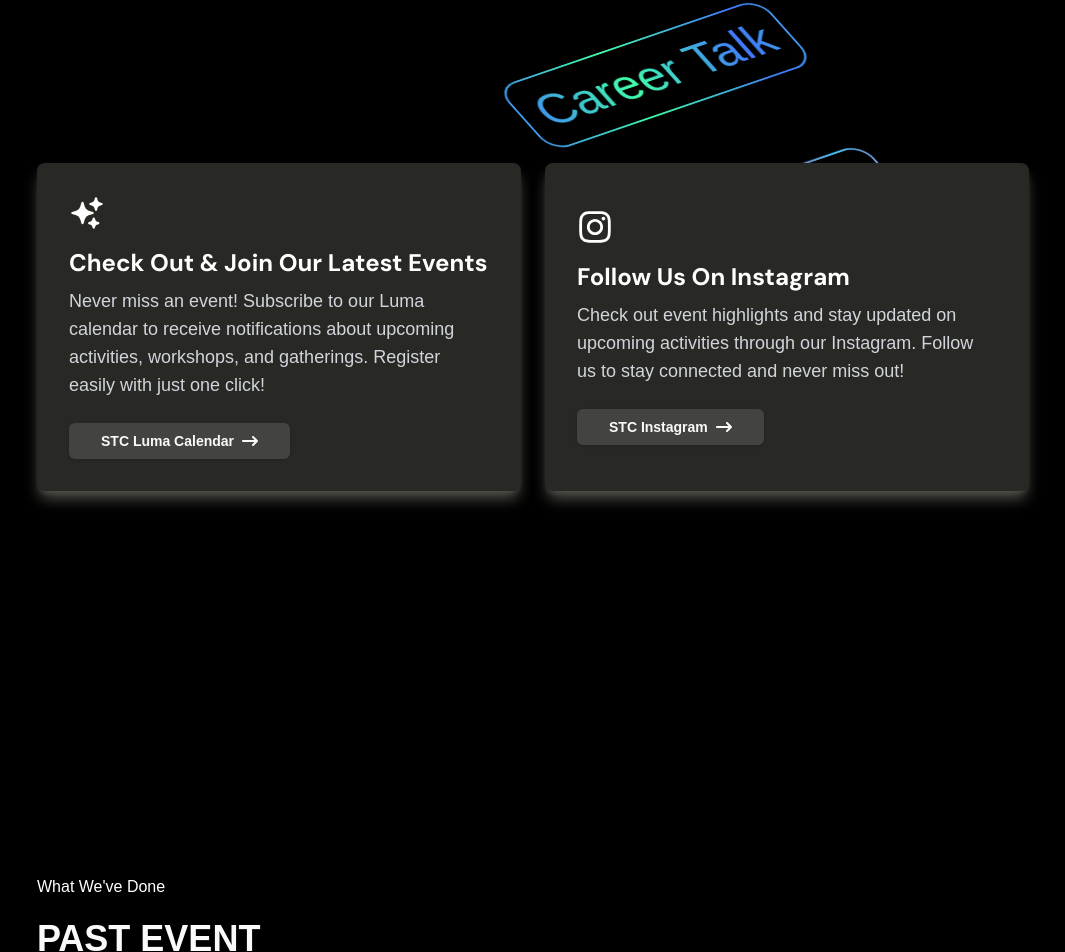
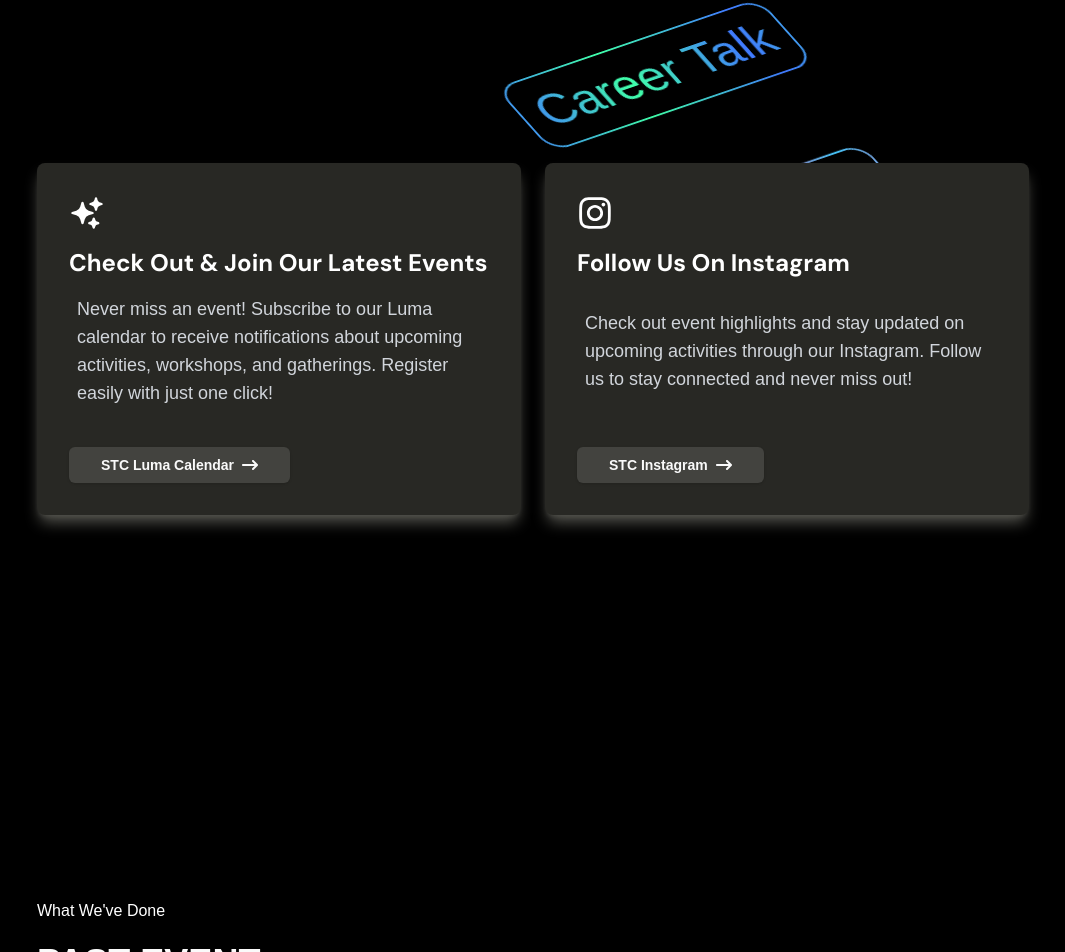
Before and after one commit to sunwaytechclub-user/stc-website-2025, a Next.js app: page / in a window 1280 px wide. Shown: the part 3793-4745 px from the top of the page, without its empty margins (107-1172 px from the left). Built offline with nearby package versions, Linux system fonts and the light colour scheme.

Commit message:
fix event alignment prb

```diff
--- a/components/Event.tsx
+++ b/components/Event.tsx
@@ -116,20 +116,26 @@
 
       <div className="grid grid-cols-1 md:grid-cols-2 gap-6 ">
       <SpotlightCard className="bg-[#282824] p-6 rounded-lg shadow-lg shadow shadow-[#54544e]" spotlightColor="rgba(110, 109, 104, 0.48)">
-          <div className="flex flex-col h-full justify-center items-start" onClick={(e) => e.stopPropagation()}>
+          <div className="flex flex-col h-full  items-start" onClick={(e) => e.stopPropagation()}>
             <motion.div
               initial={{ y: 48, opacity: 0 }}
               whileInView={{ y: 0, opacity: 1 }}
               transition={{ ease: "easeInOut", duration: 0.75 }}
-              className=""
+              className="flex flex-col h-full"
             >
+              <div className=" items-center gap-2">
                 <HiSparkles className="text-4xl  mb-4" />
                 <h3 className={`${dmSans.className}  text-xl md:text-2xl font-bold mb-2`}>Check Out & Join Our Latest Events</h3>
-              <p className="text-gray-300 mb-6 text-sm sm:text-base md:text-lg">
+              </div>
+
+              <div className="flex-1 flex items-center p-2">
+                <p className="text-gray-300 mb-6 text-sm sm:text-base md:text-lg flex-1">
                 Never miss an event! Subscribe to our Luma calendar to receive notifications about upcoming activities, workshops, and gatherings. Register easily with just one click!
                 </p>
+              </div>
+              <div>
                 <Button
-                className="relative z-10 bg-[#43433f] hover:opacity-90 transition-opacity px-8 py-2  font-semibold"
+                className="mt-2 relative z-10 bg-[#43433f] hover:opacity-90 transition-opacity px-8 py-2  font-semibold"
                 onClick={handleButtonClick}
                 asChild
               >
@@ -137,25 +143,32 @@
                   STC Luma Calendar <FaArrowRightLong className="inline-block " />
                 </a>
               </Button>
+              </div>
             </motion.div>
           </div>
         </SpotlightCard>
 
         <SpotlightCard className="bg-[#282824] p-6 rounded-lg shadow-lg shadow shadow-[#54544e]" spotlightColor="rgba(110, 109, 104, 0.48)">
-          <div className="flex flex-col h-full justify-center items-start" onClick={(e) => e.stopPropagation()}>
+          <div className="flex flex-col h-full  items-start" onClick={(e) => e.stopPropagation()}>
             <motion.div
               initial={{ y: 48, opacity: 0 }}
               whileInView={{ y: 0, opacity: 1 }}
               transition={{ ease: "easeInOut", duration: 0.75 }}
-              className=""
+              className="flex flex-col h-full"
             >
+              <div className="items-center gap-2">
                 <FaInstagram className="text-4xl mb-4" />
                 <h3 className={`${dmSans.className} text-xl md:text-2xl font-bold mb-2`}>Follow Us On Instagram</h3>
-              <p className="text-gray-300 mb-6 text-sm sm:text-base md:text-lg">
+              </div>
+
+              <div className="flex-1 flex items-center p-2">
+                <p className="text-gray-300 mb-6 text-sm sm:text-base md:text-lg ">
                 Check out event highlights and stay updated on upcoming activities through our Instagram. Follow us to stay connected and never miss out!
                 </p>
+              </div>
+              <div>
                 <Button
-                className="relative z-10 bg-[#43433f] hover:opacity-90 transition-opacity px-8 py-2  font-semibold"
+                className="mt-2 relative z-10 bg-[#43433f] hover:opacity-90 transition-opacity px-8 py-2  font-semibold"
                 onClick={handleButtonClick}
                 asChild
               >
@@ -163,6 +176,8 @@
                   STC Instagram <FaArrowRightLong className="inline-block " />
                 </a>
               </Button>
+              </div>
+
             </motion.div>
           </div>
         </SpotlightCard>
```
Lines whose indentation alone changed are shown as unchanged.
